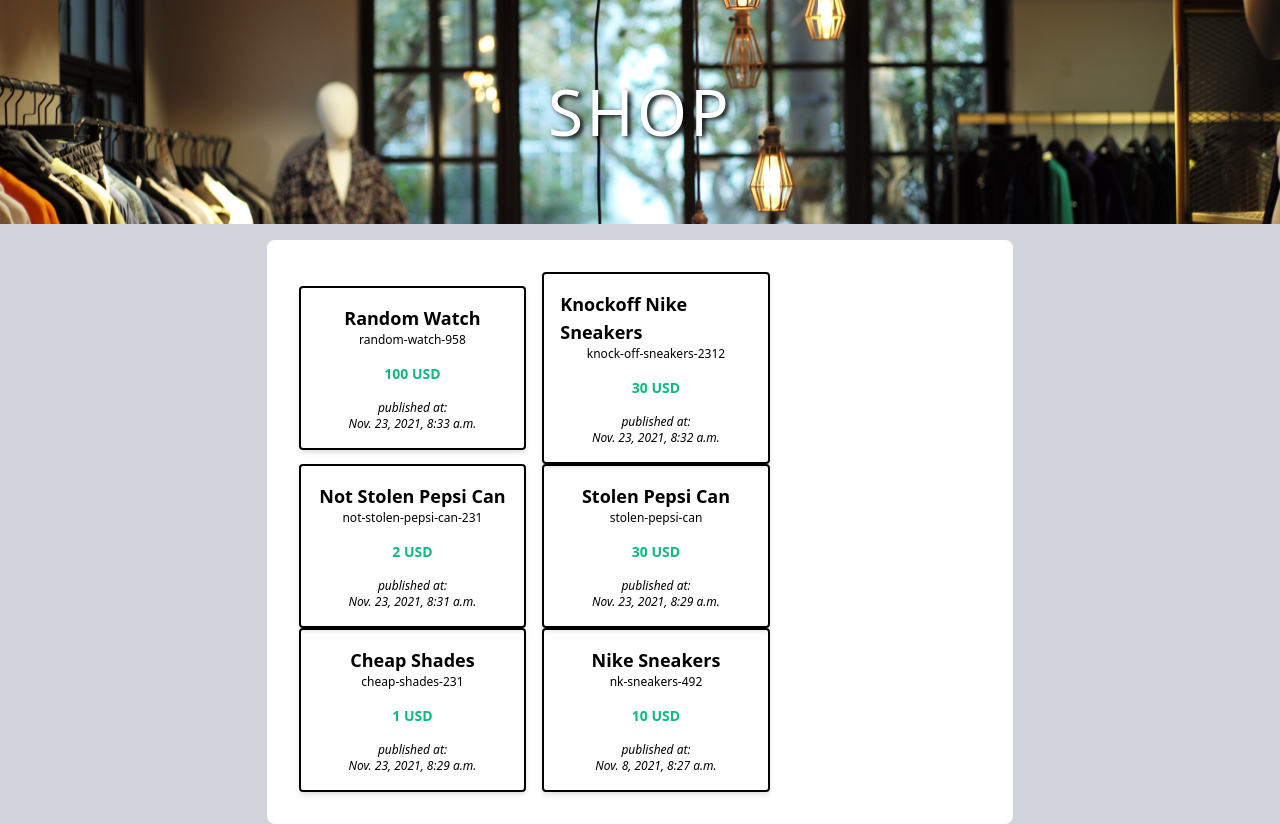
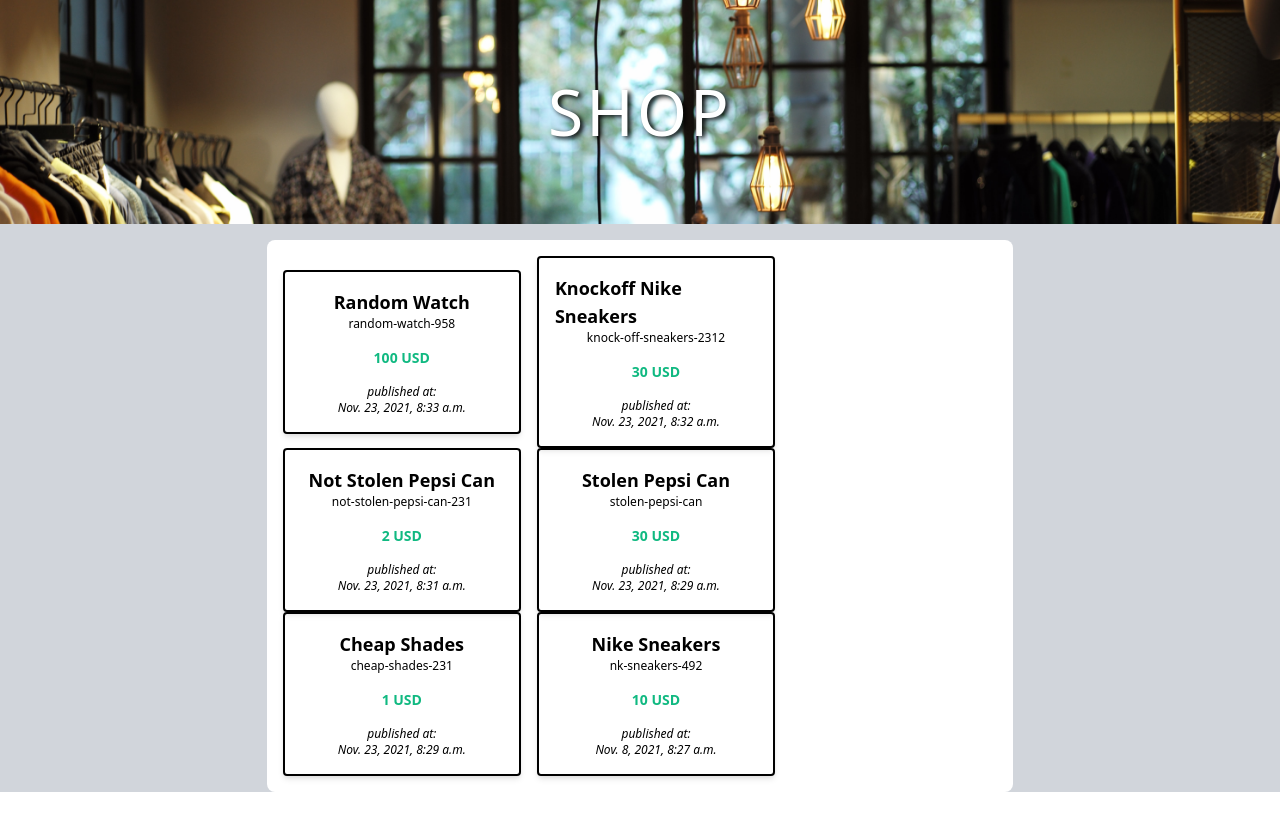
Before and after one commit to SyntaxError843/django_app, a Django app: page /shop/ in a window 1280 px wide. Shown: the part 60-884 px from the top of the page. After the commit the page ends 852 px from the top, so only its background shows below. Run offline with Django 3.2, Linux system fonts and the light colour scheme; data comes from the database, SQL or seed files in the repository; both versions use the stored data as it was after the commit.

Commit message:
did some edits who cares

```diff
--- a/products/models.py
+++ b/products/models.py
@@ -26,5 +26,8 @@ class Product( models.Model ) :
     );
     created_at  = models.DateTimeField( 'date created', auto_now_add = True );
 
+    # Product image field
+    featured_image = models.ImageField( upload_to = 'images/%Y/%m', default = '' );
+
     def __str__(self):
         return self.title
--- a/storefront/settings.py
+++ b/storefront/settings.py
@@ -16,6 +16,8 @@ import os
 # Build paths inside the project like this: BASE_DIR / 'subdir'.
 BASE_DIR = Path(__file__).resolve().parent.parent
 
+MEDIA_ROOT = BASE_DIR / 'media'
+MEDIA_URL = '/media/'
 
 # Quick-start development settings - unsuitable for production
 # See https://docs.djangoproject.com/en/3.2/howto/deployment/checklist/
--- a/templates/pages/shop.html
+++ b/templates/pages/shop.html
@@ -4,7 +4,7 @@
     Shop
 </div>
 <div class="w-9/12 md:w-7/12 bg-white rounded-lg mt-4 mx-auto p-4">
-    <div class="flex flex-wrap items-center content-center p-4">
+    <div class="flex flex-wrap items-center content-center">
         {% if latest_products %} {% for product in latest_products %}
 
         <a href="#" class="w-4/12 p-4 mr-4 shadow-md border-2 border-black rounded flex flex-col content-center items-center hover:bg-gray-50 hover:border-red-200 cursor-pointer transition">
```
Also changed, not shown: db.sqlite3, media/images/2021/11/daniel-korpai-hbTKIbuMmBI-unsplash.jpg (added), media/images/2021/11/giorgio-trovato-K62u25Jk6vo-unsplash.jpg (added), media/images/2021/11/olena-sergienko-ElfJDs4LAQk-unsplash.jpg (added), media/images/2021/11/olena-sergienko-ElfJDs4LAQk-unsplash_emZSEZo.jpg (added), products/migrations/0002_product_featured_image.py (added), 2 other files.
